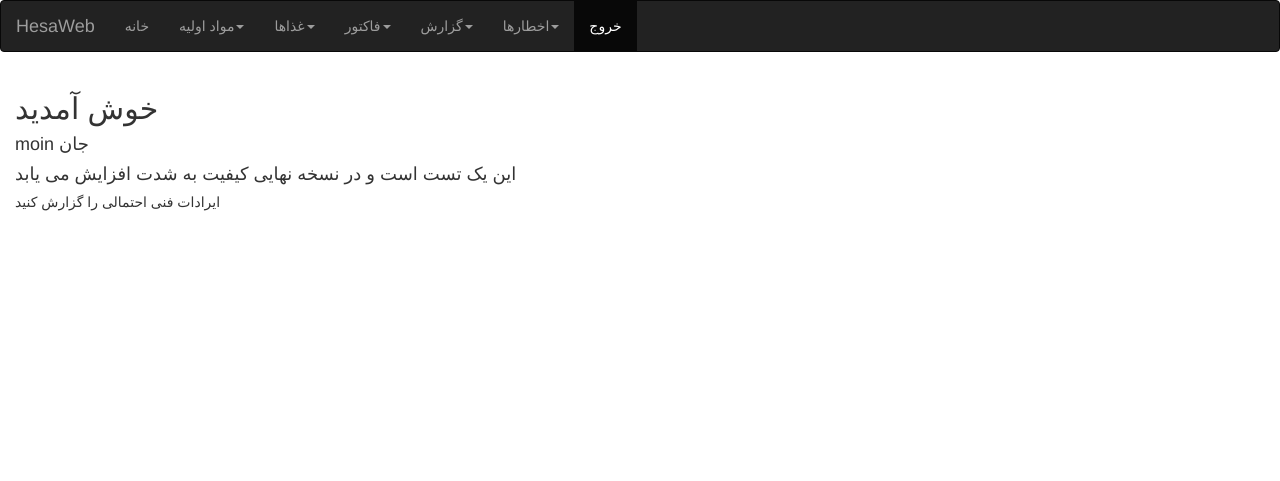
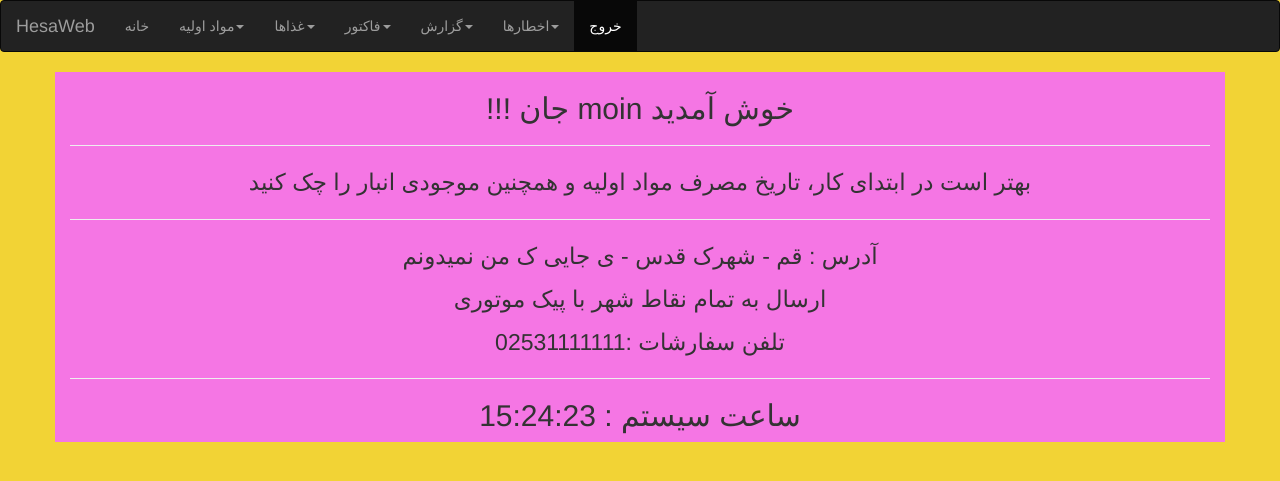
Before and after one commit to MoinHosseini/ahmadreza, a Django app: page / in a window 1280 px wide. Shown: the top 481 px of the page. Run offline with Django 3.2, Linux system fonts and the light colour scheme; a user stored in the database is signed in; some libraries are stand-ins or nearby versions.

Commit message:
making things better

```diff
--- a/hesaban/settings.py
+++ b/hesaban/settings.py
@@ -32,7 +32,7 @@ ALLOWED_HOSTS = []
 
 INSTALLED_APPS = [
     'product',
-    'crispy_forms',
+    'django.contrib.humanize',
     'jalali_date',
     'django.contrib.admin',
     'django.contrib.auth',
@@ -139,7 +139,7 @@ AUTH_PASSWORD_VALIDATORS = [
 
 LANGUAGE_CODE = 'en-us'
 
-TIME_ZONE = 'UTC'
+TIME_ZONE = 'Asia/Tehran'
 
 USE_I18N = True
 
--- a/product/models.py
+++ b/product/models.py
@@ -42,6 +42,7 @@ class user(models.Model):
 class factor(models.Model):
     user = models.ForeignKey(user,on_delete=models.CASCADE)
     content = JSONField()
+    issue_date = models.DateField(blank=True)
 
     def __str__(self):
         return str(self.pk)
--- a/product/views.py
+++ b/product/views.py
@@ -36,7 +36,8 @@ def factor_content(request,id):
     obj = fucktor.objects.get(id = id)
     user = getattr(obj, "user")
     content = getattr(obj, "content")
-    return render(request,"product/myview.html",{"user":user , "content" : content})
+    issue_date = getattr(obj, "issue_date")
+    return render(request,"product/myview.html",{"user":user , "content" : content , "issue_date" : issue_date})
 
 class add(View):
     ##### checked
--- a/templates/edit.html
+++ b/templates/edit.html
@@ -5,6 +5,8 @@
 {% endblock title %}
 {% block head %}
 <link rel="stylesheet" href="{% static 'style.css' %}">
+<link rel="stylesheet" href="{% static 'admin/jquery.ui.datepicker.jalali/themes/base/jquery-ui.min.css' %}">
+<script src="{% static 'admin/js/django_jalali.min.js' %}"></script>
 {% endblock head %}
 {% block body %}
 <form method="POST">
--- a/templates/homepage.html
+++ b/templates/homepage.html
@@ -1,11 +1,36 @@
 {% extends 'base.html' %}
-{% block title %}
+<{% block title %}
 خانه
 {% endblock title %}
+{% block style %}
+.container{
+  background-color: #f576e4 ;
+}
+.home{
+  text-align : center;
+  font-size:30px;
+}
+body{
+  background-color: #f2d335 ;
+}
+
+p{
+  text-align : center;
+  font-size:23px;
+}
+{% endblock style %}
+
+
 {% block body %}
-<h2>خوش آمدید </h2>
-<h4>    {{user}} جان </h4>
-<h4>این یک تست است و در نسخه نهایی کیفیت به شدت افزایش می یابد</h4>
-<h5>ایرادات فنی احتمالی را گزارش کنید</h5>
-
+  <div class="container">
+    <h3 class="home"> !!! جان {{user}} خوش آمدید</h3>
+    <hr>
+    <p>بهتر است در ابتدای کار، تاریخ مصرف مواد اولیه و همچنین موجودی انبار را چک کنید</p>
+    <hr>
+    <p>آدرس : قم - شهرک قدس - ی جایی ک من نمیدونم</p>
+    <p>ارسال به تمام نقاط شهر با پیک موتوری</p>
+    <p>تلفن سفارشات :02531111111</p>
+    <hr>
+    <h2 class="home"> {% now "G:i:s " %} : ساعت سیستم </h2>
+  </div>
 {% endblock body %}
```
Also changed, not shown: product/forms.py (+4 -11 lines), product/templates/product/checkfactor.html (+7 -1 lines), product/templates/product/myview.html (+5 -3 lines), db.sqlite3, product/migrations/0026_remove_kala_total_value.py (added), product/migrations/0027_factor_issue_date.py (added).
